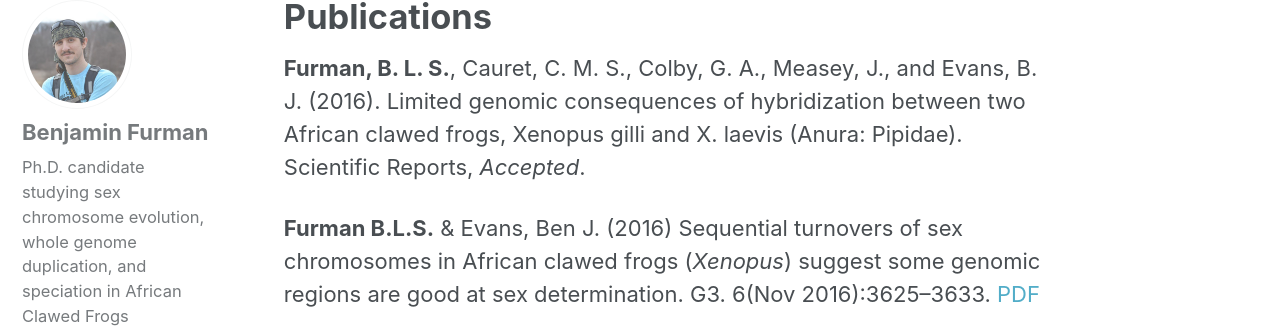
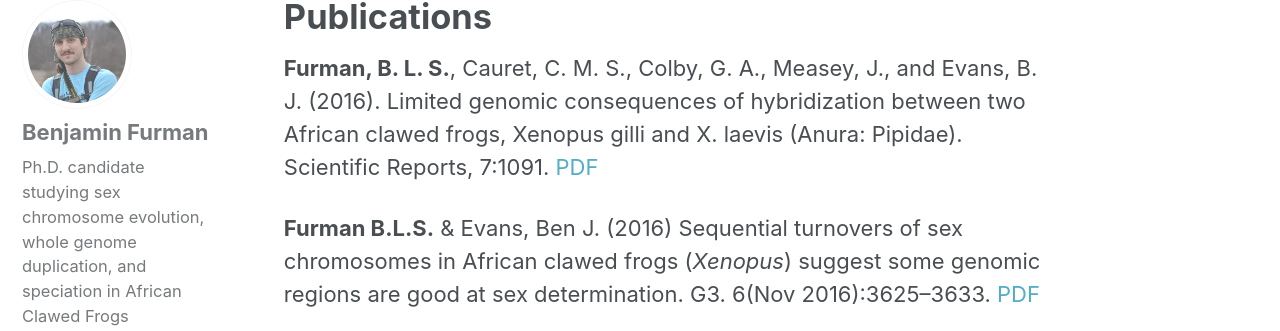
Before and after one commit to benjaminfurman/benjaminfurman.github.io, a Jekyll site: the page built from _pages/publications.md, in a window 1280 px wide and 1304 px high. Shown: the part 144-475 px from the top of the window. Built offline with Jekyll 4.4.1, drawn with Linux system fonts in a browser that asks for light colours.

Commit message:
updated link for new paper

```diff
--- a/_pages/publications.md
+++ b/_pages/publications.md
@@ -3,7 +3,7 @@ title: Publications
 layout: single
 ---
 
-**Furman, B. L. S.**, Cauret, C. M. S., Colby, G. A., Measey, J., and Evans, B. J. (2016). Limited genomic consequences of hybridization between two African clawed frogs, Xenopus gilli and X. laevis (Anura: Pipidae). Scientific Reports, *Accepted*.
+**Furman, B. L. S.**, Cauret, C. M. S., Colby, G. A., Measey, J., and Evans, B. J. (2016). Limited genomic consequences of hybridization between two African clawed frogs, Xenopus gilli and X. laevis (Anura: Pipidae). Scientific Reports, 7:1091. [PDF](/assets/papers/Furmanetal_2017_SciRepts.pdf)
 
 **Furman B.L.S.** & Evans, Ben J. (2016) Sequential turnovers of sex chromosomes in African clawed frogs (*Xenopus*) suggest some genomic regions are good at sex determination. G3. 6(Nov 2016):3625--3633. [PDF](/assets/papers/Furman_Evans_2016_G3_JournalVersion_wSupp.pdf)
 
```
